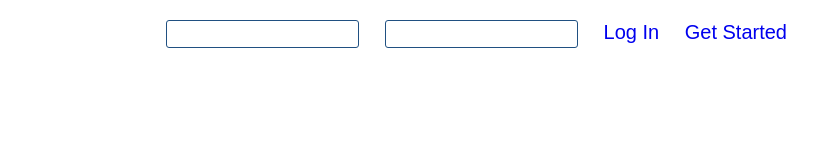
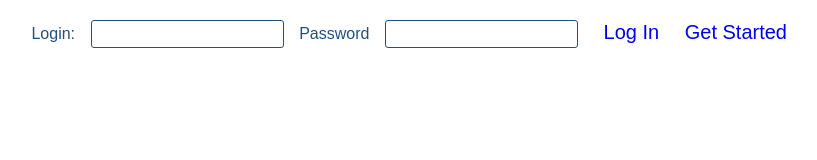
Before and after one commit to alexZogich/login-page, a plain HTML site: page index.html in a window 1280 px wide. Shown: the whole page, without its empty margins (363-1180 px from the left). Drawn offline with Linux system fonts and the light colour scheme.

Commit message:
added labels for login fields

```diff
--- a/css/style.css
+++ b/css/style.css
@@ -11,6 +11,7 @@ body {
 .no-underlined { text-decoration: none; }
 li { list-style-type: none; }
 a:visited { color: inherit;}
+label { font-size: 16px;}
 
 .header-nav {
 	padding: 20px 5px;
--- a/index.html
+++ b/index.html
@@ -10,8 +10,10 @@
 	<header id="header" class="">
 		<nav class="header-nav">
 			<ul class="nav-list">
-				<li class="nav-item"><input type="text"></li>
-				<li class="nav-item"><input type="password"></li>
+				<label for="userLogin">Login:</label>
+				<li class="nav-item"><input type="text" id="userLogin"></li>
+				<label for="userPass">Password</label>
+				<li class="nav-item"><input type="password" id="userPass"></li>
 				<li class="nav-item"><a href="#" class="no-underlined" title="Get Started">Log In</a></li>
 				<li class="nav-item"><a href="#regModalOuter" class="no-underlined" title="Get Started">Get Started</a></li>
 			</ul>
```
